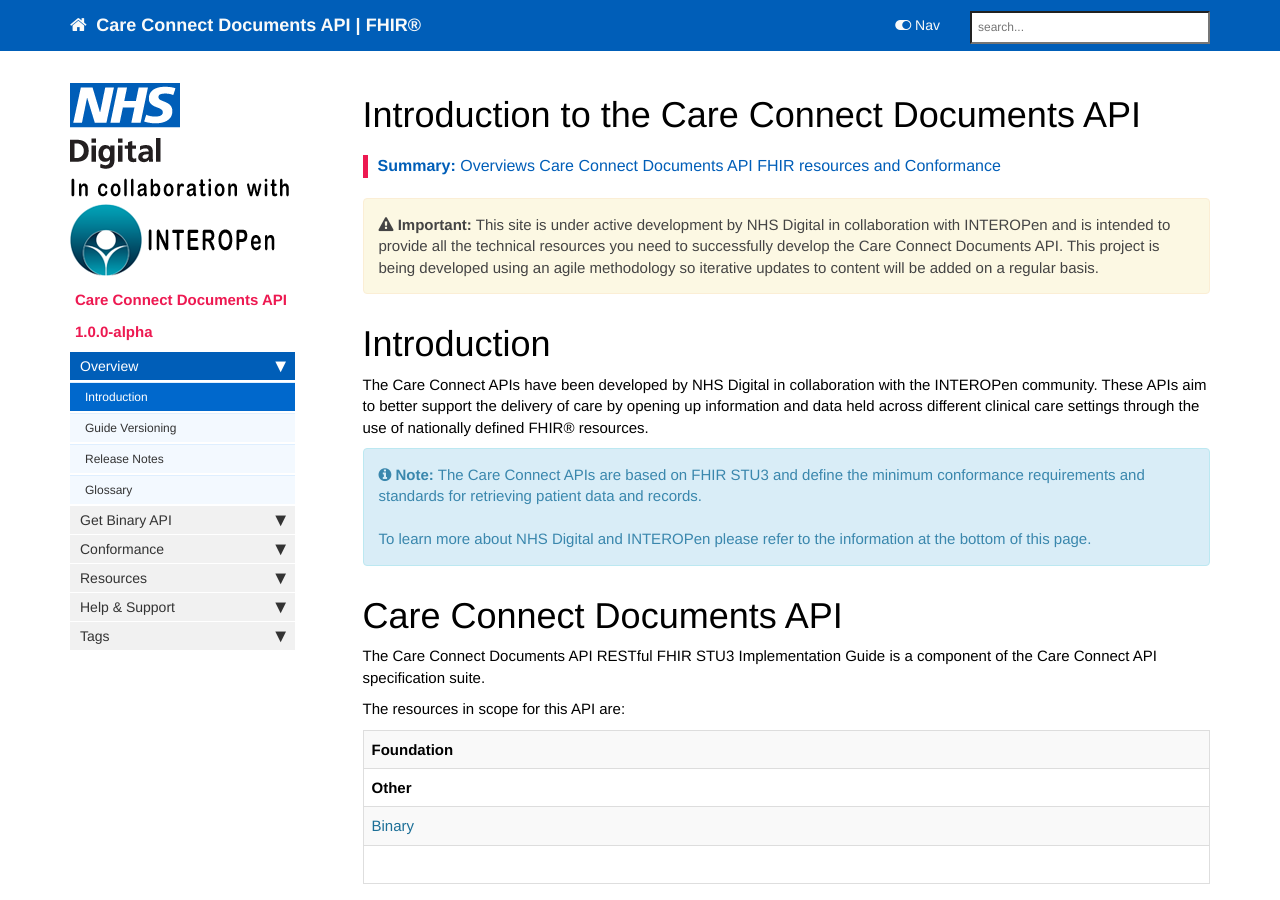
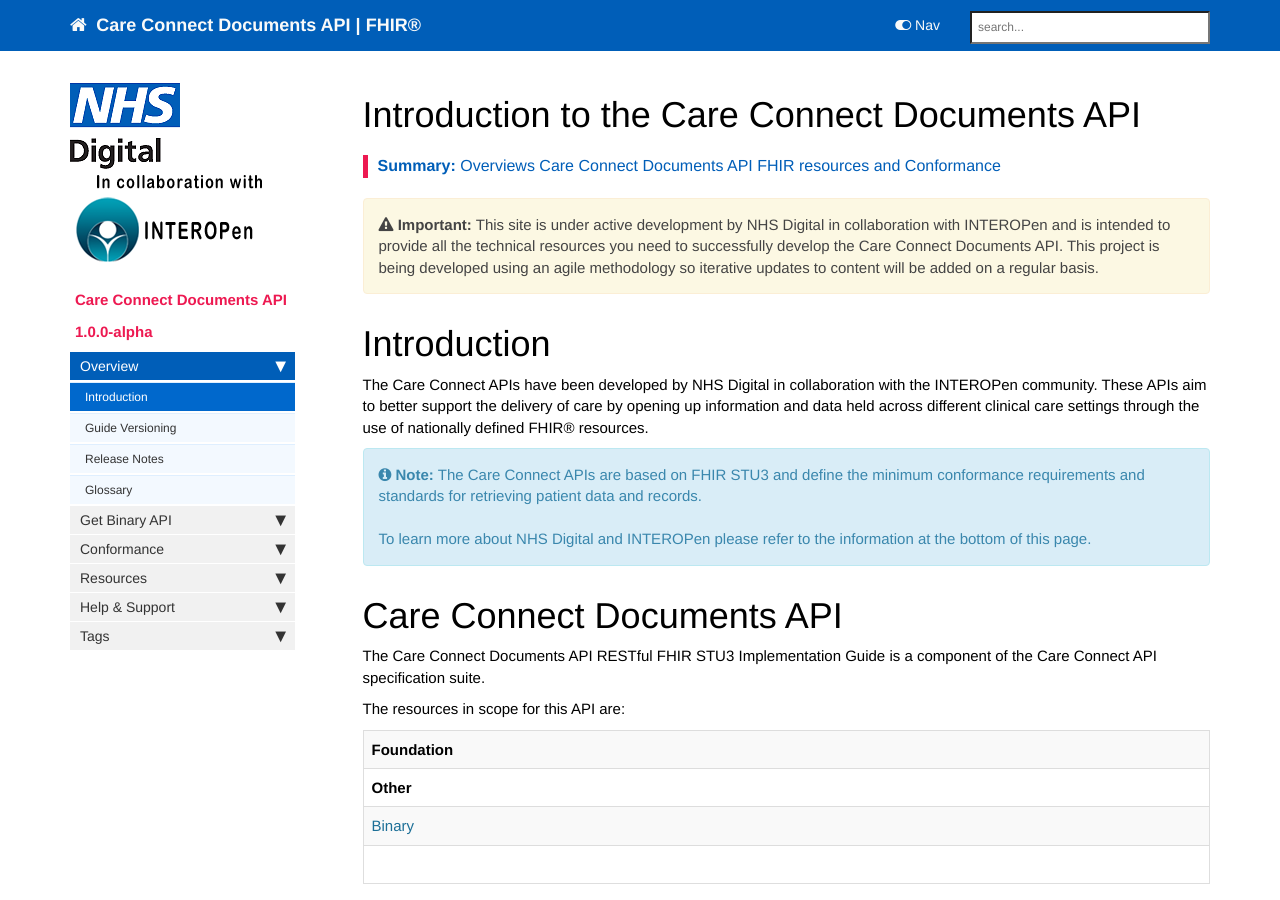
Before and after one commit to nhsconnect/CareConnect-API-Documents, a Jekyll site: the page built from index.md, in a window 1280 px wide and 900 px high. Built offline with Jekyll 4.4.1, drawn with Linux system fonts in a browser that asks for light colours; nearby versions of some CDN libraries; comment, search, counter and statistics services are not loaded.

Commit message:
new collaboration logo

```diff
--- a/_includes/sidebar.html
+++ b/_includes/sidebar.html
@@ -4,7 +4,8 @@
 
     <!--<img src="{{ "images/logo.png" }}" alt="NHS Digital Logo"/>-->
 
-    <img src="{{ "images/logo1.png" }}" alt="NHS Digital In collaboration with INTEROPen Logo"/>
+   <img src="{{ "images/NHS_INTEROPenLogoMarch2019.png" }}" alt="NHS Digital In collaboration with INTEROPen Logo"/>
+<!--<img src="{{ "images/logo1.png" }}" alt="NHS Digital In collaboration with INTEROPen Logo"/>-->
  <!--
      <p style="font-size:2em;">
         <img src="{{ "images/interopen.png" }}" height="48px" alt="INTEROpen Logo"/>
```
Also changed, not shown: images/NHS_INTEROPenLogoMarch2019.png (added).
